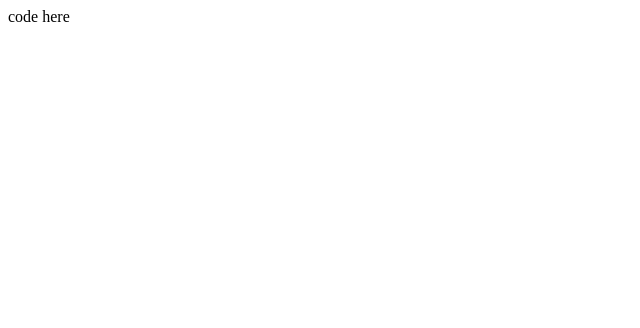
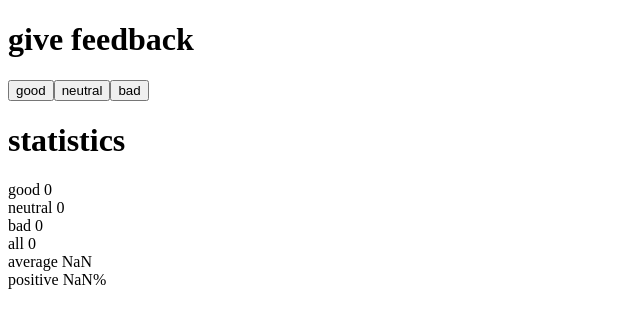
Before and after one commit to dat-monke/fullstackpart1, a React (Create React App) app in the folder unicafe/unicafe/: page / in a window 1280 px wide. Shown: the top 328 px of the page, without its empty margins (0-640 px from the left). Built offline with nearby package versions, Linux system fonts and the light colour scheme.

Commit message:
statistical data button return

```diff
--- a/unicafe/unicafe/src/App.js
+++ b/unicafe/unicafe/src/App.js
@@ -1,4 +1,8 @@
 import { useState } from 'react'
+
+const Header = ({text}) => <h1>{text}</h1>
+const Button = props => <button onClick={props.handleClick}>{props.text}</button>
+const Display = props => <div>{props.response} {props.value}</div>
 
 const App = () => {
   // save clicks of each button to its own state
@@ -8,7 +12,17 @@ const App = () => {
 
   return (
     <div>
-      code here
+      <Header text="give feedback"/>
+      <Button handleClick={() => setGood(good + 1)} text="good" />
+      <Button handleClick={() => setNeutral(neutral + 1)} text="neutral" />
+      <Button handleClick={() => setBad(bad + 1)} text="bad" />
+      <Header text="statistics"/>
+      <Display response="good" value={good}/>
+      <Display response="neutral" value={neutral}/>
+      <Display response="bad" value={bad}/>
+      <Display response="all" value={good + neutral + bad}/>
+      <Display response="average" value={(good-bad)/(good+neutral+bad)}/>
+      <Display response="positive" value={((good / (good+neutral+bad)) * 100) + "%"}/>
     </div>
   )
 }
```
